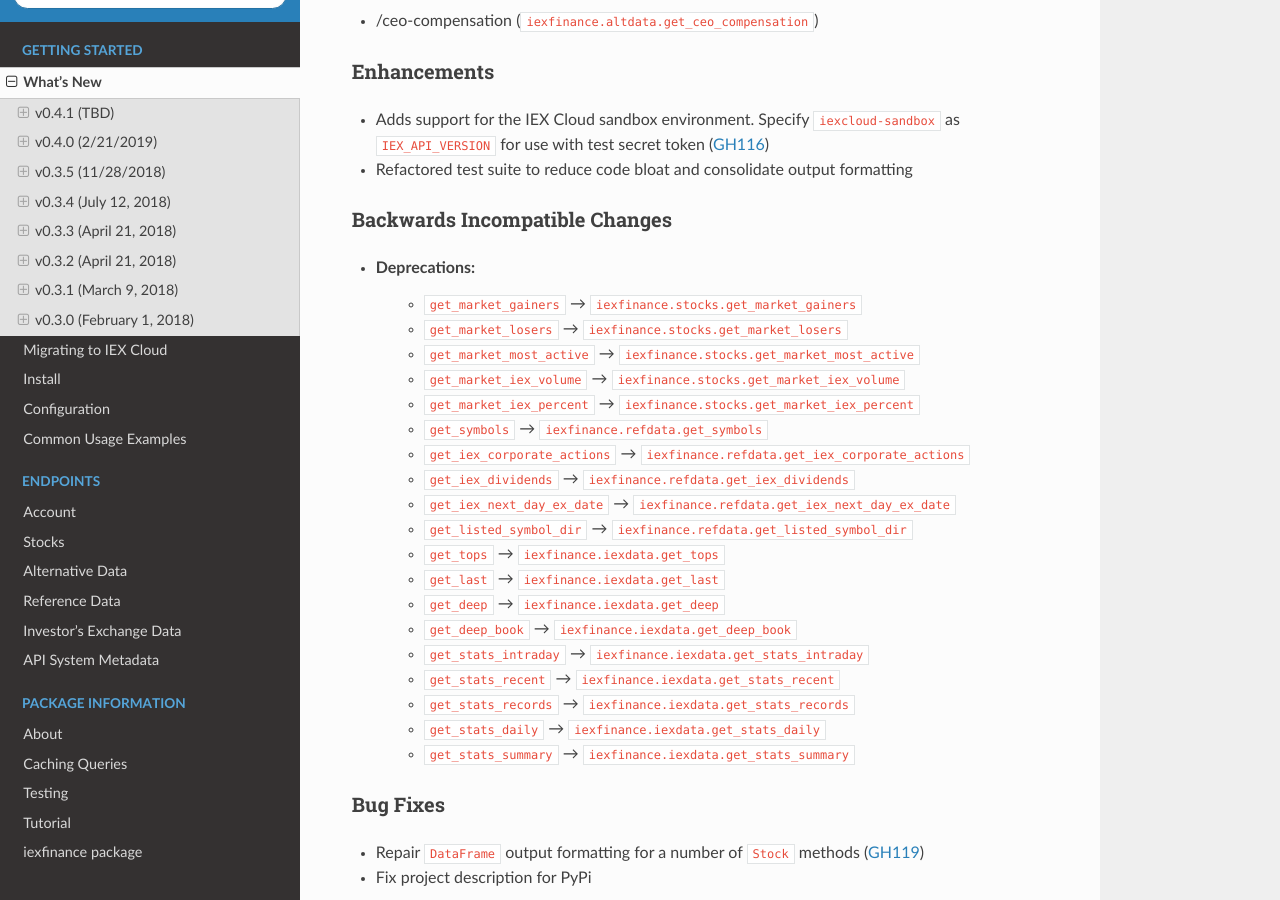
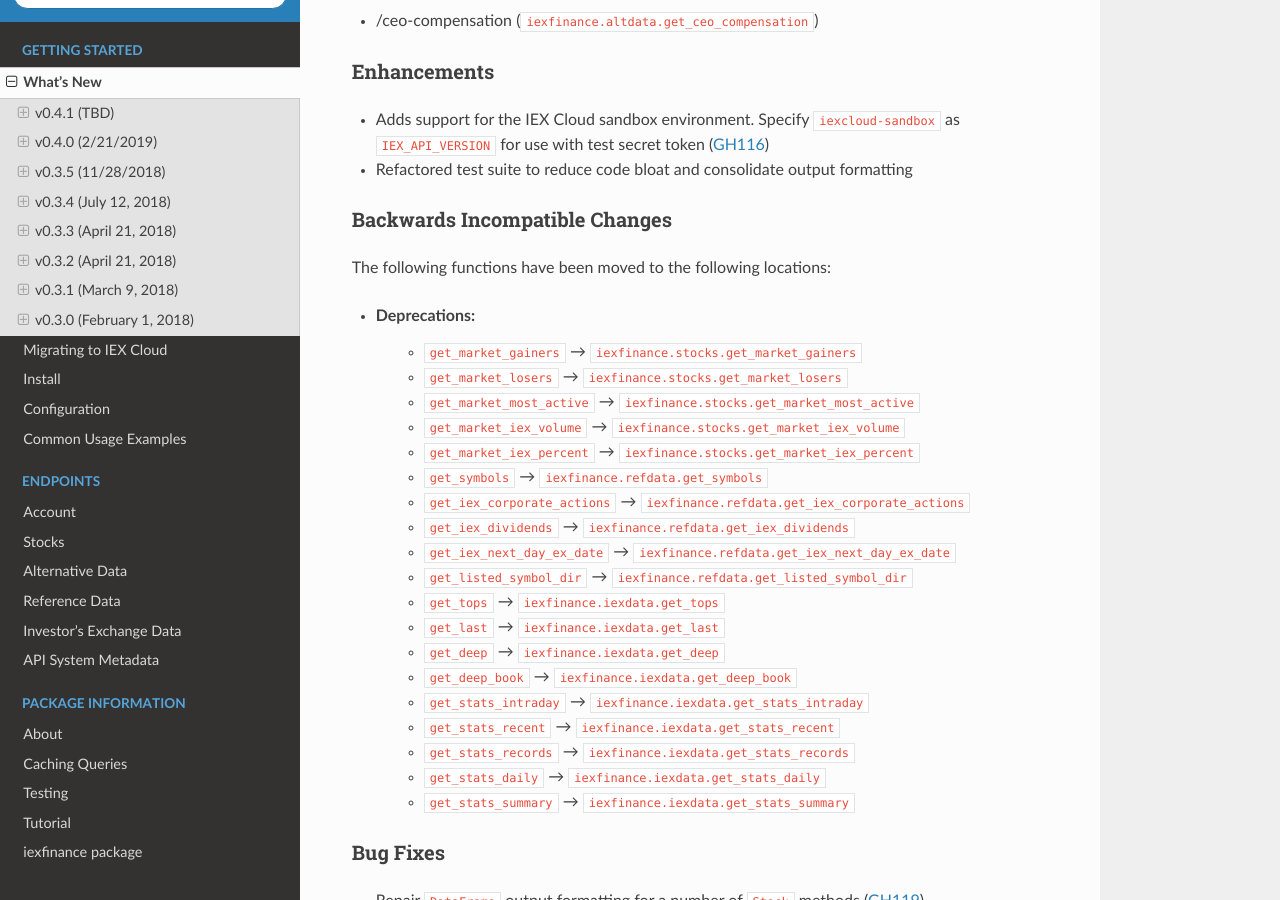
Before and after one commit to addisonlynch/iexfinance, a Sphinx documentation site: the page built from docs/source/whatsnew.rst, in a window 1280 px wide and 900 px high, scrolled down 694 px. Built offline with Sphinx 7.4.7 and the Read the Docs theme 2.0.0, drawn with Linux system fonts in a browser that asks for light colours.

Commit message:
Add note about functions being moved

```diff
--- a/docs/source/whatsnew/v0.4.1.txt
+++ b/docs/source/whatsnew/v0.4.1.txt
@@ -42,6 +42,8 @@ Enhancements
 Backwards Incompatible Changes
 ~~~~~~~~~~~~~~~~~~~~~~~~~~~~~~
 
+The following functions have been moved to the following locations:
+
 - Deprecations:
     - ``get_market_gainers`` → ``iexfinance.stocks.get_market_gainers``
     - ``get_market_losers`` → ``iexfinance.stocks.get_market_losers``
```
